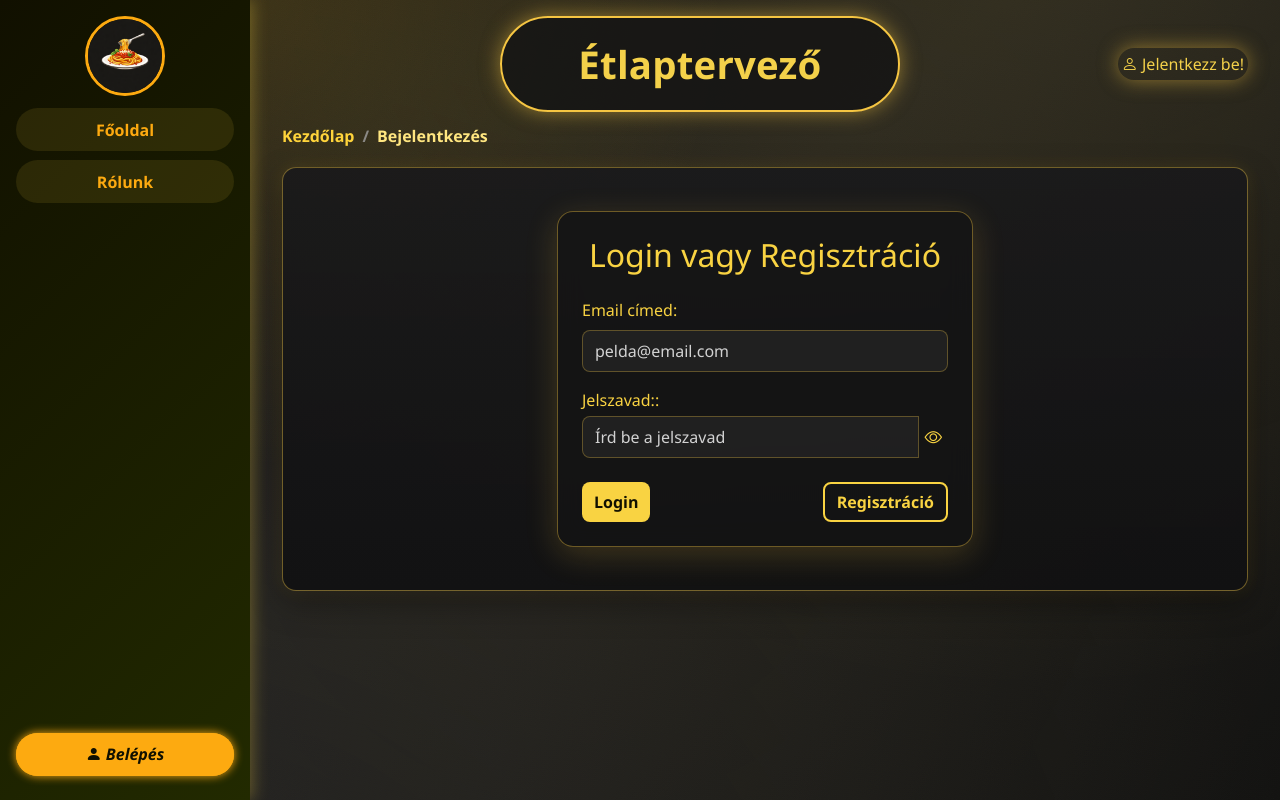
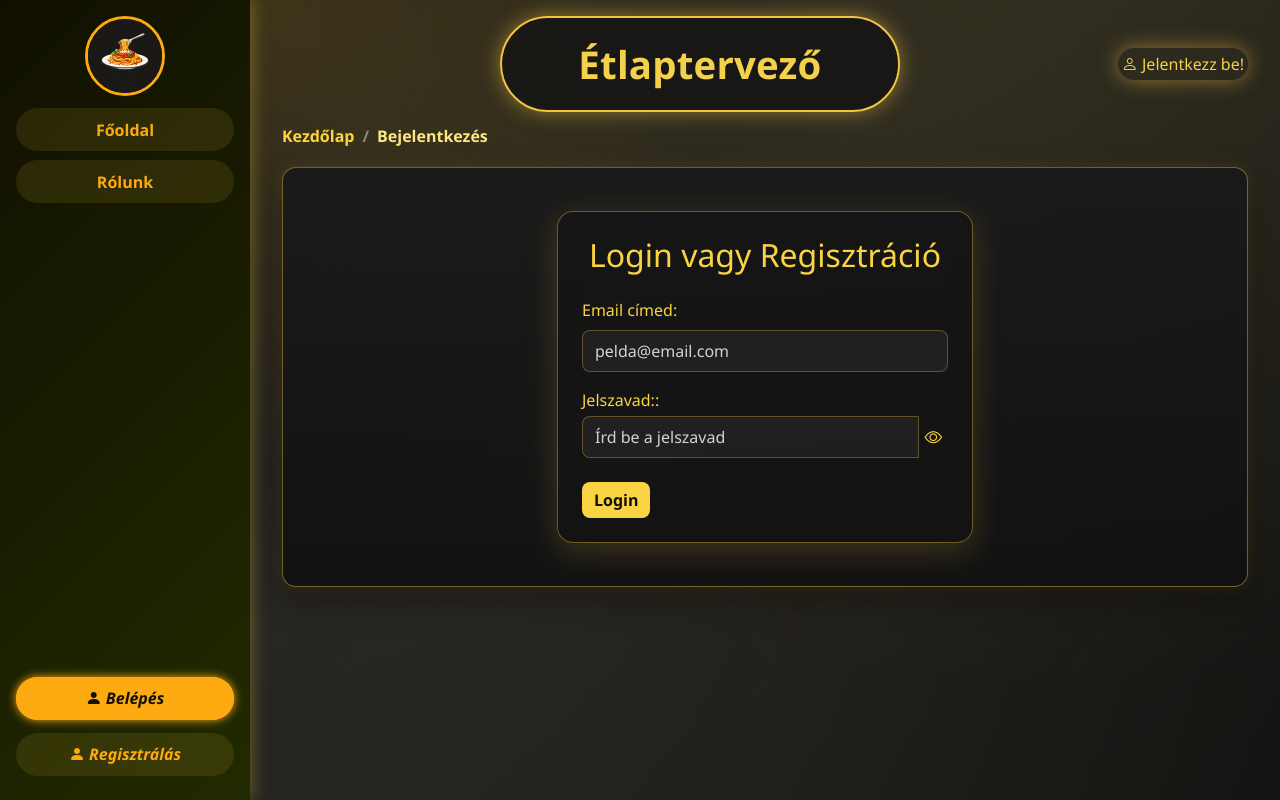
Before and after one commit to ngyptrk/etlaptervezo, a Vue app in the folder client/: page /login in a window 1280 px wide. Built offline with nearby package versions, Linux system fonts and the light colour scheme.

Commit message:
Regisztráció hozzáadva külön gombként, - login componensrol

```diff
--- a/client/src/components/Layout/Menu.vue
+++ b/client/src/components/Layout/Menu.vue
@@ -123,6 +123,16 @@
             class="nav-link d-flex justify-content-center sidebar-link mb-2"
           >
             <i class="bi bi-person-fill"><strong> Belépés</strong></i>
+          </RouterLink>
+        </div>
+      </div>
+      <div>
+        <div v-if="!isLoggedIn">
+          <RouterLink
+            to="/registration"
+            class="nav-link d-flex justify-content-center sidebar-link mb-2"
+          >
+            <i class="bi bi-person-fill"><strong> Regisztrálás</strong></i>
           </RouterLink>
         </div>
       </div>
--- a/client/src/components/User/UserLogin.vue
+++ b/client/src/components/User/UserLogin.vue
@@ -33,7 +33,6 @@
         <!-- Gombok -->
         <div class="d-flex justify-content-between mt-4">
           <button type="submit" class="btn btn-yellow">Login</button>
-          <RouterLink to="/registration" class="btn btn-outline-yellow">Regisztráció</RouterLink>
         </div>
       </form>
     </div>
```
Also changed, not shown: 1 other file (tests, documents, lock files or other folders).
